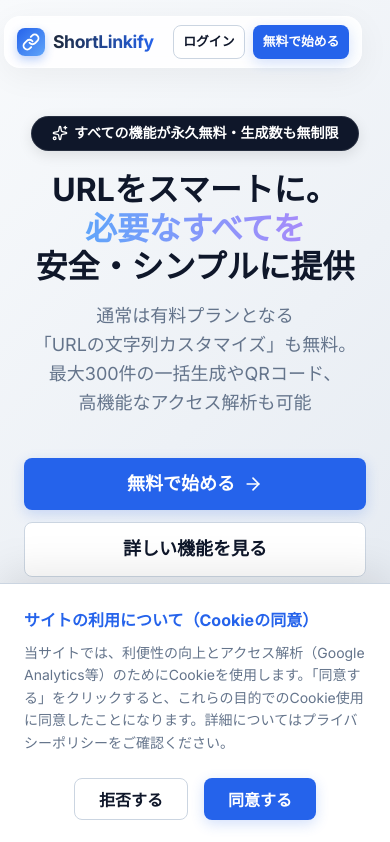
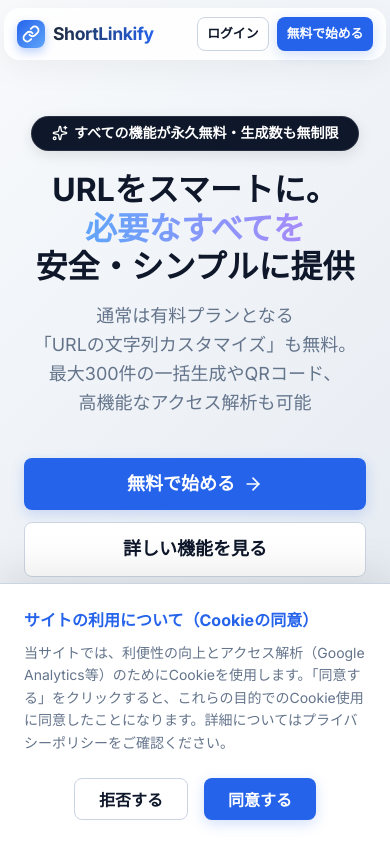
Before and after one commit to atsu449-cyber/shortlinkify, a Next.js app: page / in a window 390 px wide. Shown: the top 842 px of the page. Built offline with nearby package versions, Linux system fonts and the light colour scheme; no server answers.

Commit message:
fix: restore mobile navbar layout by moving PC inline styles to CSS with strict media queries

```diff
--- a/src/app/globals.css
+++ b/src/app/globals.css
@@ -53,6 +53,19 @@ a:hover {
   border: 1px solid var(--glass-border);
   border-radius: 16px;
   box-shadow: 0 8px 32px rgba(0, 0, 0, 0.05);
+}
+
+.main-nav {
+  position: sticky;
+  top: 1rem;
+  z-index: 50;
+  display: flex;
+  justify-content: space-between;
+  align-items: center;
+  padding: 0.6rem 1.75rem;
+  margin: 1rem auto 2rem;
+  max-width: 1200px;
+  width: calc(100% - 2rem);
 }
 
 /* Typography */
@@ -244,6 +257,8 @@ label {
   }
 
   .main-nav {
+    top: 0 !important;
+    width: auto !important;
     padding: 0.5rem 0.75rem !important;
     margin: 0.5rem 0.25rem !important;
   }
--- a/src/app/layout.tsx
+++ b/src/app/layout.tsx
@@ -48,18 +48,7 @@ export default async function RootLayout({
     <html lang="ja">
       <body className={inter.className}>
         <AnalyticsWrapper gtmId={process.env.NEXT_PUBLIC_GTM_ID} />
-        <nav className="glass-panel main-nav" style={{
-          position: 'sticky',
-          top: '1rem',
-          zIndex: 50,
-          display: 'flex',
-          justifyContent: 'space-between',
-          alignItems: 'center',
-          padding: '0.6rem 1.75rem',
-          margin: '1rem auto 2rem',
-          maxWidth: '1200px',
-          width: 'calc(100% - 2rem)'
-        }}>
+        <nav className="glass-panel main-nav">
           <Link href="/" style={{ textDecoration: 'none' }}>
             <Logo />
           </Link>
```
